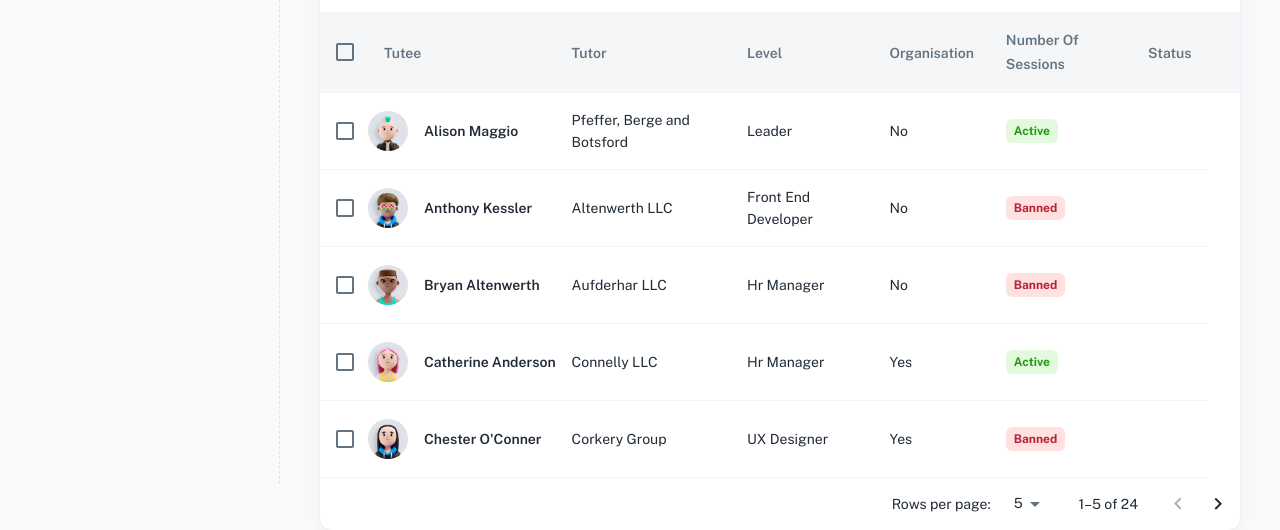
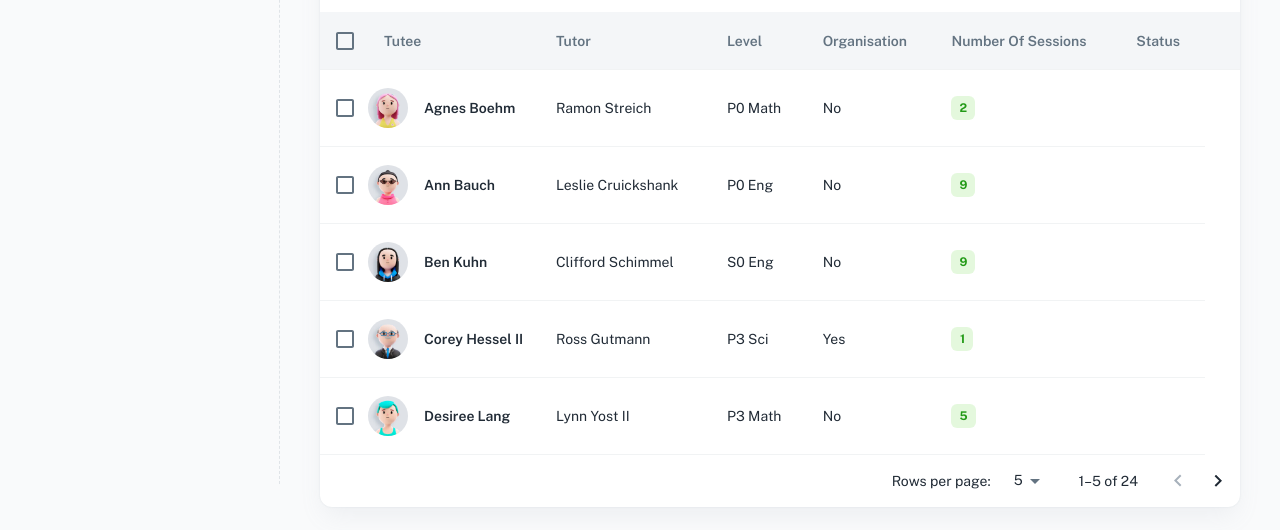
Before and after one commit to ngzhankang/sutdWadDaHec2023, a React (Create React App) app in the folder frontend/: page /dashboard/app in a window 1280 px wide. Shown: the part 316-846 px from the top of the page. Built offline with nearby package versions, Linux system fonts and the light colour scheme; some icons are missing; a web font is replaced by a local one.

Commit message:
create fake data

```diff
--- a/frontend/src/_mock/user.js
+++ b/frontend/src/_mock/user.js
@@ -7,21 +7,10 @@ const users = [...Array(24)].map((_, index) => ({
   id: faker.datatype.uuid(),
   avatarUrl: `/assets/images/avatars/avatar_${index + 1}.jpg`,
   name: faker.name.fullName(),
-  company: faker.company.name(),
+  company: faker.name.fullName(),
   isVerified: faker.datatype.boolean(),
-  status: sample(['active', 'banned']),
-  role: sample([
-    'Leader',
-    'Hr Manager',
-    'UI Designer',
-    'UX Designer',
-    'UI/UX Designer',
-    'Project Manager',
-    'Backend Developer',
-    'Full Stack Designer',
-    'Front End Developer',
-    'Full Stack Developer',
-  ]),
+  status: Math.floor(Math.random() * 10).toString(),
+  role: sample(['P', 'S']).concat("", Math.floor(Math.random() * 4).toString(), " ", sample(['Math', 'Eng', 'Sci']))
 }));
 
 export default users;
```
